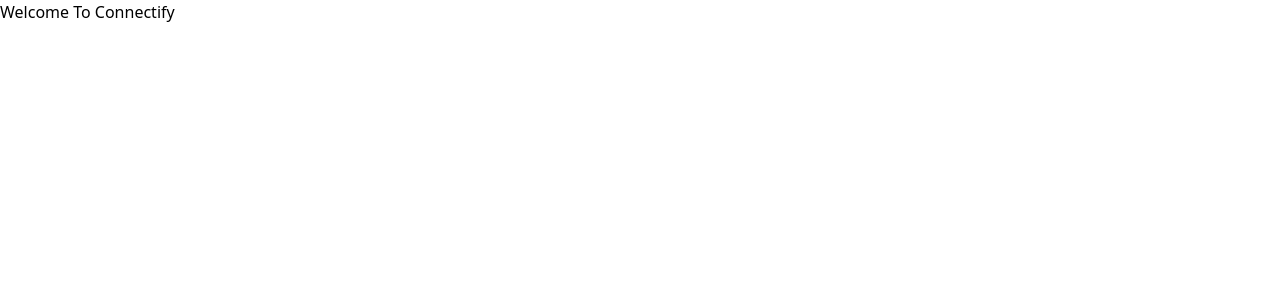
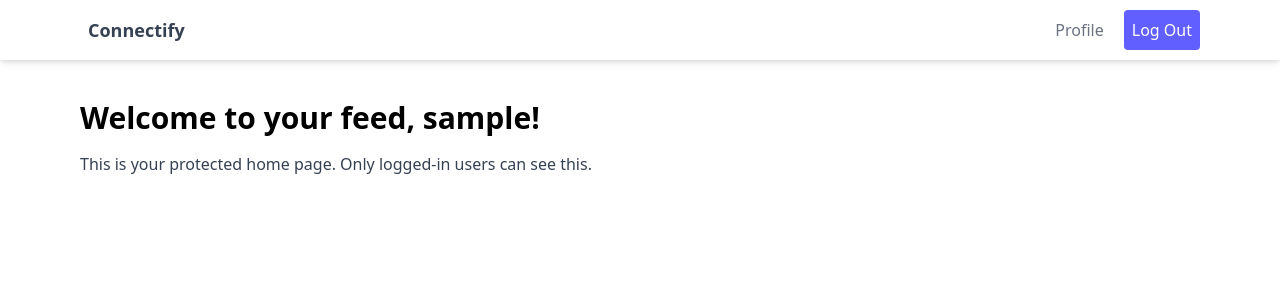
Before and after one commit to 001Rakib/connectify-client, a Next.js app: page / in a window 1280 px wide. Shown: the top 300 px of the page. Built offline with nearby package versions, Linux system fonts and the light colour scheme; sample sign-in values are in the browser's storage.

Commit message:
created navbar and protected route

```diff
--- a/src/app/layout.js
+++ b/src/app/layout.js
@@ -1,6 +1,7 @@
 import { Geist, Geist_Mono } from "next/font/google";
 import "./globals.css";
 import { AuthProvider } from "@/context/AuthContext";
+import Navbar from "@/components/Navbar";
 
 const geistSans = Geist({
   variable: "--font-geist-sans",
@@ -23,7 +24,12 @@ export default function RootLayout({ children }) {
       <body
         className={`${geistSans.variable} ${geistMono.variable} antialiased`}
       >
-        <AuthProvider>{children}</AuthProvider>
+        <AuthProvider>
+          <main>
+            <Navbar />
+            {children}
+          </main>
+        </AuthProvider>
       </body>
     </html>
   );
--- a/src/app/page.js
+++ b/src/app/page.js
@@ -1,3 +1,22 @@
+"use client";
+import PrivateRoute from "@/components/PrivateRoute";
+import { useAuth } from "@/context/AuthContext";
+
 export default function Home() {
-  return <div>Welcome To Connectify</div>;
+  const { user } = useAuth();
+
+  return (
+    <PrivateRoute>
+      <div className="max-w-6xl mx-auto mt-10 px-4">
+        <h1 className="text-3xl font-bold">
+          {/* Display a personalized welcome message */}
+          Welcome to your feed, {user?.username}!
+        </h1>
+        <p className="mt-4 text-gray-700">
+          This is your protected home page. Only logged-in users can see this.
+        </p>
+        {/* The post feed and post creation form will go here later */}
+      </div>
+    </PrivateRoute>
+  );
 }
--- /dev/null
+++ b/src/components/Navbar.js
@@ -0,0 +1,71 @@
+"use client";
+
+import Link from "next/link";
+import { useRouter } from "next/navigation";
+import { useAuth } from "../context/AuthContext";
+
+const Navbar = () => {
+  const { isAuthenticated, loading, logout, user } = useAuth();
+  const router = useRouter();
+
+  const handleLogout = () => {
+    logout();
+    router.push("/auth/login");
+  };
+
+  if (loading) return null;
+
+  return (
+    <nav className="bg-white shadow-md">
+      <div className="max-w-6xl mx-auto px-4">
+        <div className="flex justify-between">
+          <div className="flex space-x-7">
+            <div>
+              {/* Website logo */}
+              <Link href={"/"} className="flex items-center py-4 px-2">
+                <span className="font-semibold text-lg text-gray-700">
+                  Connectify
+                </span>
+              </Link>
+            </div>
+          </div>
+          {/* Navbar Items */}
+          <div className="hidden md:flex items-center space-x-3">
+            {isAuthenticated ? (
+              <>
+                <Link
+                  href={`/profile/${user.username}`}
+                  className="py-2 px-2 font-medium text-gray-500 rounded hover:bg-indigo-500 hover:text-white transition duration-300"
+                >
+                  Profile
+                </Link>
+                <button
+                  onClick={handleLogout}
+                  className="py-2 px-2 font-medium text-white bg-indigo-500 rounded hover:bg-indigo-400 transition duration-300"
+                >
+                  Log Out
+                </button>
+              </>
+            ) : (
+              <>
+                <Link
+                  href="/login"
+                  className="py-2 px-2 font-medium text-gray-500 rounded hover:bg-gray-200 transition duration-300"
+                >
+                  Log In
+                </Link>
+                <Link
+                  href="/register"
+                  className="py-2 px-2 font-medium text-white bg-indigo-500 rounded hover:bg-indigo-400 transition duration-300"
+                >
+                  Sign Up
+                </Link>
+              </>
+            )}
+          </div>
+        </div>
+      </div>
+    </nav>
+  );
+};
+export default Navbar;
--- /dev/null
+++ b/src/components/PrivateRoute.js
@@ -0,0 +1,27 @@
+"use client";
+
+import { useEffect } from "react";
+import { useRouter } from "next/navigation";
+import { useAuth } from "../context/AuthContext";
+
+const PrivateRoute = ({ children }) => {
+  const { isAuthenticated, loading } = useAuth();
+  const router = useRouter();
+
+  useEffect(() => {
+    // If loading is finished and user is not authenticated, redirect
+    if (!loading && !isAuthenticated) {
+      router.push("/login");
+    }
+  }, [isAuthenticated, loading, router]);
+
+  // While loading, you can show a loader or nothing
+  if (loading || !isAuthenticated) {
+    return <div>Loading...</div>; // Or a spinner component
+  }
+
+  // If authenticated, render the children components
+  return children;
+};
+
+export default PrivateRoute;
```
